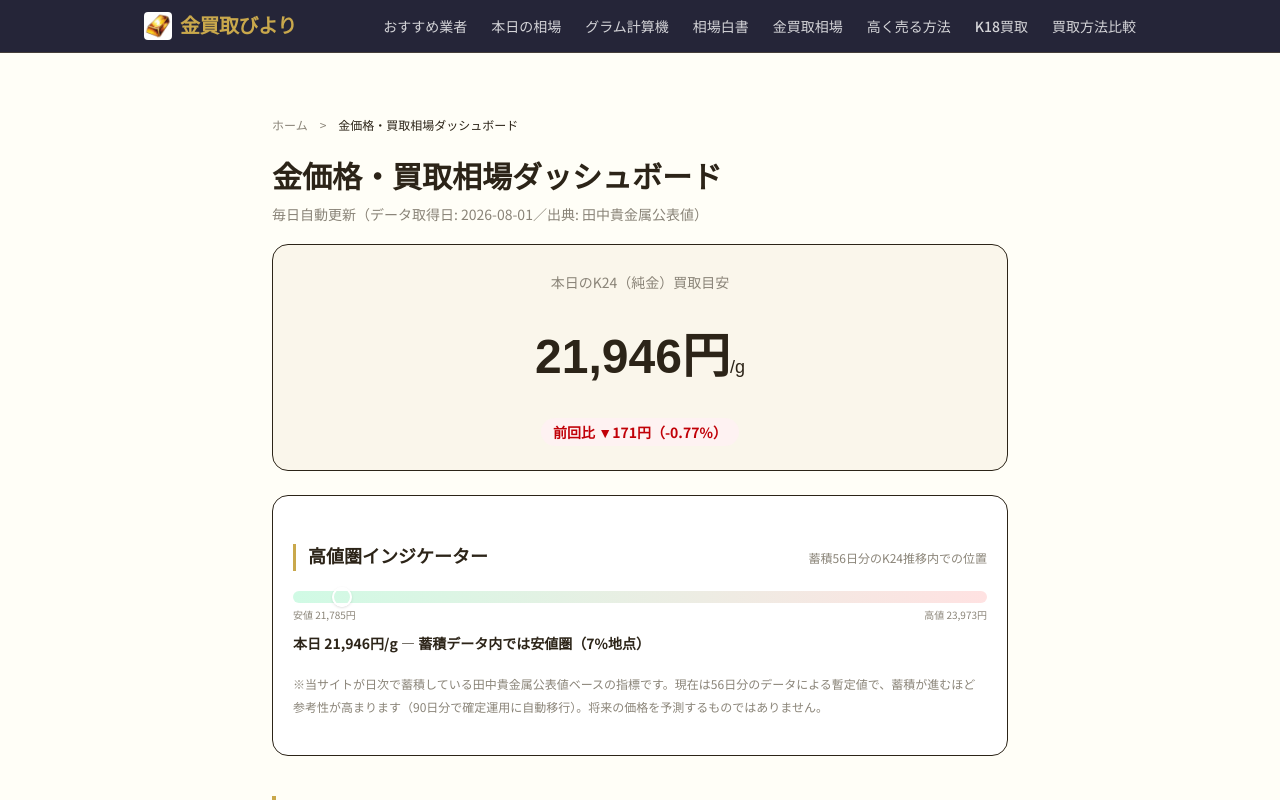
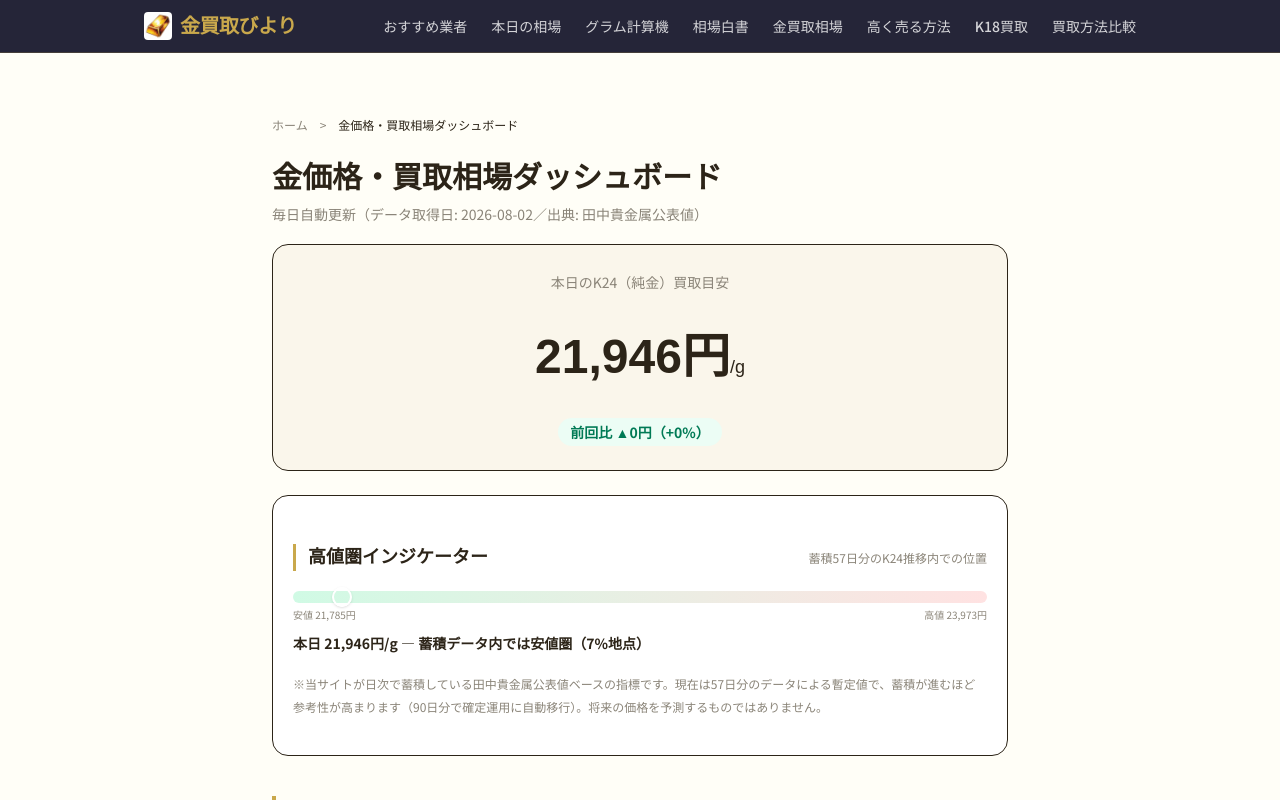
Before and after one commit to webmaster0818/kin-kaitori-biyori, a Next.js app: page /souba-dashboard in a window 1280 px wide. Shown: the top 800 px of the page. Built offline with nearby package versions, Linux system fonts and the light colour scheme; a web font is replaced by a local one.

Commit message:
Daily gold price data: 2026-08-02

```diff
--- a/data/gold-price-history/2026-08.json
+++ b/data/gold-price-history/2026-08.json
@@ -9,5 +9,16 @@
     "k18": 16459,
     "k14": 12802,
     "k10": 9144
+  },
+  {
+    "date": "2026-08-02",
+    "au_buyback": 22860,
+    "pt_buyback": 9040,
+    "ag_buyback": 314.49,
+    "k24": 21946,
+    "k22": 20117,
+    "k18": 16459,
+    "k14": 12802,
+    "k10": 9144
   }
 ]
--- a/data/gold-price-trend.json
+++ b/data/gold-price-trend.json
@@ -614,5 +614,16 @@
     "k18": 16459,
     "k14": 12802,
     "k10": 9144
+  },
+  {
+    "date": "2026-08-02",
+    "au_buyback": 22860,
+    "pt_buyback": 9040,
+    "ag_buyback": 314.49,
+    "k24": 21946,
+    "k22": 20117,
+    "k18": 16459,
+    "k14": 12802,
+    "k10": 9144
   }
 ]
--- a/data/gold-spot-prices.json
+++ b/data/gold-spot-prices.json
@@ -1,8 +1,8 @@
 {
-  "date": "2026-08-01",
+  "date": "2026-08-02",
   "source": "https://gold.tanaka.co.jp/commodity/souba/",
   "source_label": "田中貴金属",
-  "fetched_at": "2026-08-01T11:05:00.503203",
+  "fetched_at": "2026-08-02T11:05:00.216920",
   "tanaka_official": {
     "au_buyback_per_g": 22860,
     "au_retail_per_g": 23409,
--- a/public/widget.js
+++ b/public/widget.js
@@ -3,7 +3,7 @@
   if (!s) return;
   var box = document.createElement('div');
   box.setAttribute('style', 'box-sizing:border-box;max-width:320px;font-family:-apple-system,"Hiragino Sans","Noto Sans JP",sans-serif;border:1px solid #d9c58a;border-radius:12px;padding:14px 16px;background:linear-gradient(135deg,#fffdf5,#faf3df);color:#3a3326;line-height:1.5;');
-  box.innerHTML = '<div style="font-size:11px;color:#8a7a55;margin-bottom:4px;">本日の金買取相場の目安（2026-08-01・田中貴金属公表値より純度換算）</div>'
+  box.innerHTML = '<div style="font-size:11px;color:#8a7a55;margin-bottom:4px;">本日の金買取相場の目安（2026-08-02・田中貴金属公表値より純度換算）</div>'
     + '<div style="font-size:22px;font-weight:700;color:#9a7b2d;">K24 21,946円<span style="font-size:12px;font-weight:400;">/g</span></div>'
     + '<div style="font-size:13px;margin-top:2px;">K18 16,459円/g ・ K14 12,802円/g</div>'
     + '<div style="font-size:11px;margin-top:8px;"><a href="https://gold-biyori.com/souba-dashboard/" target="_blank" rel="noopener" style="color:#9a7b2d;text-decoration:underline;">金買取日和｜金価格ダッシュボード</a>（毎日自動更新）</div>'
```
